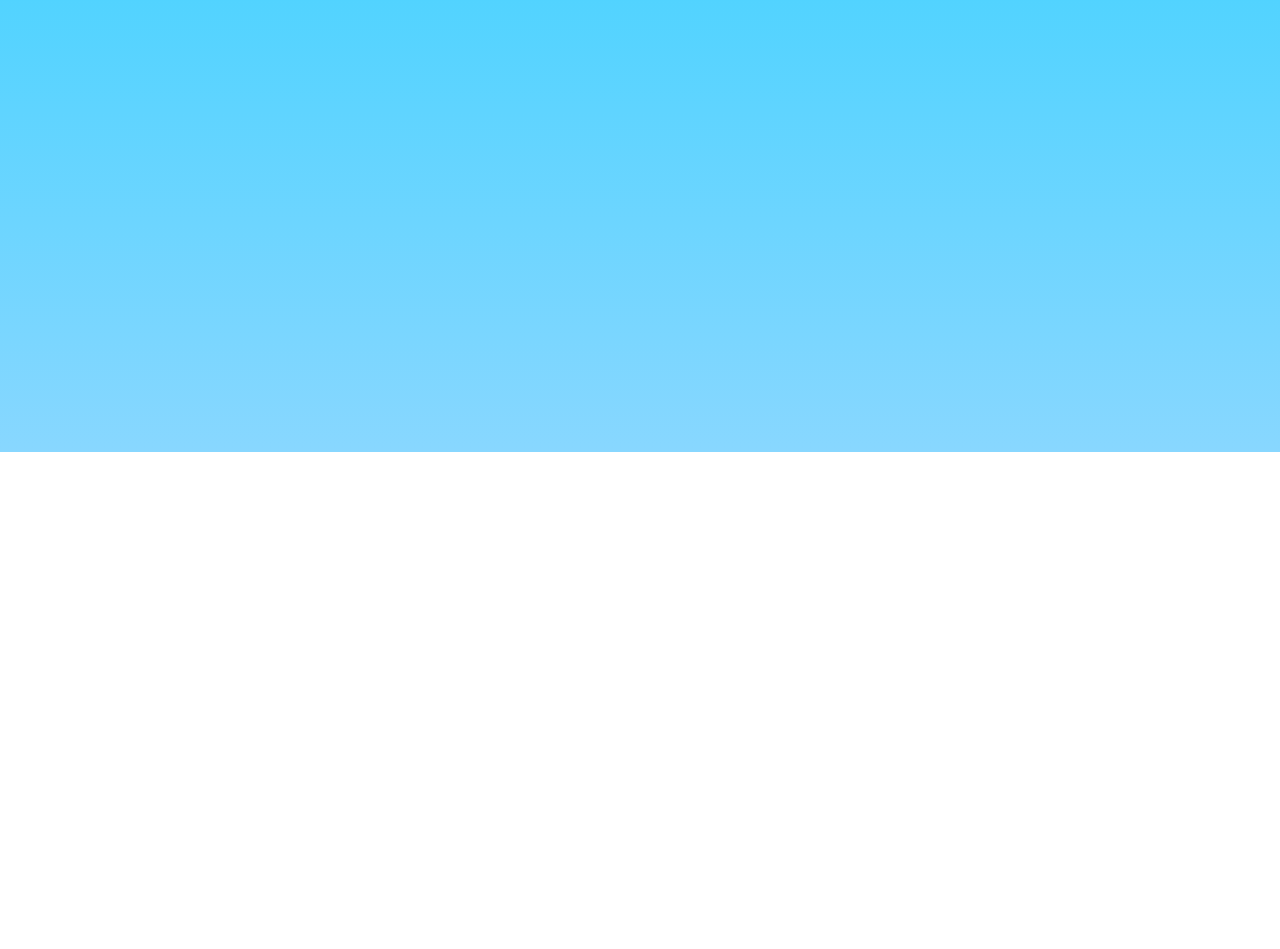
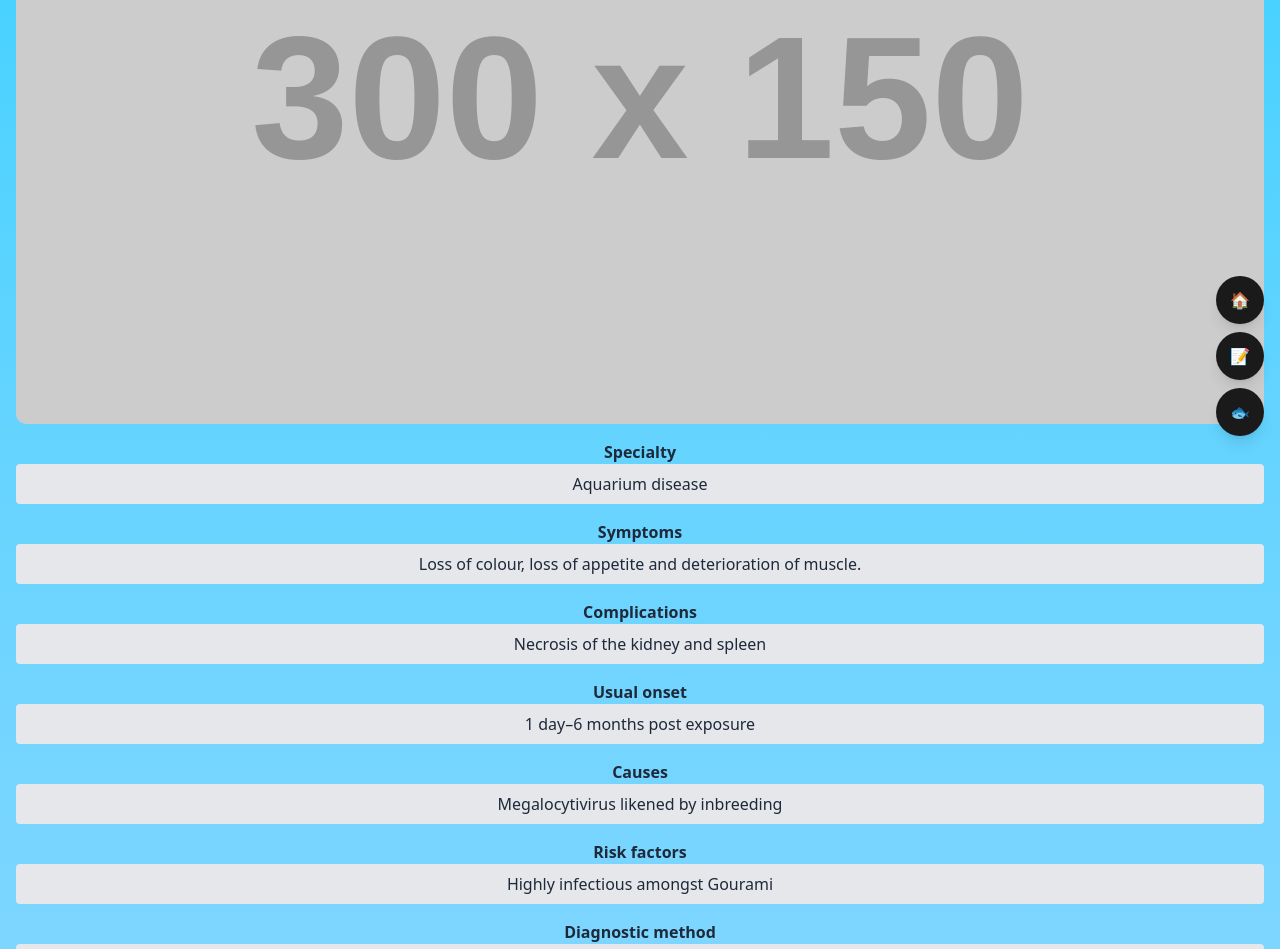
Before and after one commit to bigguydunk/Aquaminder, a React (Vite) app in the folder REAL/Aqua/Aquaminder/: page /disease-detail in a window 1280 px wide. Before the commit this address had no page. Shown: the part 348-1297 px from the top of the page. Before the commit the page ends 800 px from the top, so only its background shows below. Built offline with nearby package versions, Linux system fonts and the light colour scheme.

Commit message:
Search Gourami and click for a surprise

```diff
--- a/REAL/Aqua/Aquaminder/src/App.tsx
+++ b/REAL/Aqua/Aquaminder/src/App.tsx
@@ -1,6 +1,7 @@
 import { BrowserRouter as Router, Routes, Route } from "react-router-dom";
 import Homepage from "./Homepage";
 import DatabaseSearch from "./pages/DatabaseSearch";
+import DiseaseDetail from "./pages/DiseaseDetail";
 
 function App() {
   return (
@@ -8,6 +9,7 @@ function App() {
       <Routes>
         <Route path="/" element={<Homepage />} />
         <Route path="/database-search" element={<DatabaseSearch />} />
+        <Route path="/disease-detail" element={<DiseaseDetail />} />
       </Routes>
     </Router>
   );
--- a/REAL/Aqua/Aquaminder/src/pages/DatabaseSearch.tsx
+++ b/REAL/Aqua/Aquaminder/src/pages/DatabaseSearch.tsx
@@ -15,6 +15,10 @@ const DatabaseSearch = () => {
       result.toLowerCase().includes(searchTerm.toLowerCase())
     );
     setResults(filteredResults);
+  };
+
+  const handleResultClick = () => {
+    navigate("/disease-detail");
   };
 
   return (
@@ -46,7 +50,15 @@ const DatabaseSearch = () => {
           </h3>
           <ul className="list-disc pl-5">
             {results.length > 0 ? (
-              results.map((result, index) => <li key={index}>{result}</li>)
+              results.map((result, index) => (
+                <li
+                  key={index}
+                  onClick={handleResultClick}
+                  className="cursor-pointer text-blue-600 hover:underline"
+                >
+                  {result}
+                </li>
+              ))
             ) : (
               <li>No results found.</li>
             )}
--- /dev/null
+++ b/REAL/Aqua/Aquaminder/src/pages/DiseaseDetail.tsx
@@ -0,0 +1,101 @@
+import React from "react";
+import { useNavigate } from "react-router-dom";
+
+const DiseaseDetail = () => {
+  const navigate = useNavigate();
+
+  return (
+    <div className="min-h-screen bg-gradient-to-b from-[#28D0FF] to-[#88D7FF] text-gray-800">
+      <header className="bg-gray-800 text-white p-4 flex justify-between items-center">
+        <button onClick={() => navigate(-1)} className="text-xl">
+          ←
+        </button>
+        <h1 className="text-xl font-bold">Aquaminder</h1>
+        <span>🐟</span>
+      </header>
+      <main className="p-4">
+        <h2 className="text-lg font-semibold mb-4">Iridovirus Dwarf Gourami Disease</h2>
+        <div className="mb-4">
+          <img
+            src="https://via.placeholder.com/300x150"
+            alt="Gambar Penyakit"
+            className="w-full rounded-lg mb-4"
+          />
+          <div className="space-y-4">
+            <div>
+              <h3 className="font-semibold">Specialty</h3>
+              <p className="bg-gray-200 p-2 rounded">Aquarium disease</p>
+            </div>
+            <div>
+              <h3 className="font-semibold">Symptoms</h3>
+              <p className="bg-gray-200 p-2 rounded">
+                Loss of colour, loss of appetite and deterioration of muscle.
+              </p>
+            </div>
+            <div>
+              <h3 className="font-semibold">Complications</h3>
+              <p className="bg-gray-200 p-2 rounded">Necrosis of the kidney and spleen</p>
+            </div>
+            <div>
+              <h3 className="font-semibold">Usual onset</h3>
+              <p className="bg-gray-200 p-2 rounded">1 day–6 months post exposure</p>
+            </div>
+            <div>
+              <h3 className="font-semibold">Causes</h3>
+              <p className="bg-gray-200 p-2 rounded">
+                Megalocytivirus likened by inbreeding
+              </p>
+            </div>
+            <div>
+              <h3 className="font-semibold">Risk factors</h3>
+              <p className="bg-gray-200 p-2 rounded">
+                Highly infectious amongst Gourami
+              </p>
+            </div>
+            <div>
+              <h3 className="font-semibold">Diagnostic method</h3>
+              <p className="bg-gray-200 p-2 rounded">Observation of symptoms</p>
+            </div>
+            <div>
+              <h3 className="font-semibold">Prevention</h3>
+              <p className="bg-gray-200 p-2 rounded">
+                Obtaining Dwarf gourami from reputable sources, keeping them in a low-stress
+                environment. Once infected, avoid adding any gourami to the aquarium for a period
+                of three months.
+              </p>
+            </div>
+            <div>
+              <h3 className="font-semibold">Treatment & Medication</h3>
+              <p className="bg-gray-200 p-2 rounded">None, always fatal</p>
+            </div>
+          </div>
+        </div>
+      </main>
+      <div className="fixed bottom-4 right-4 flex flex-col items-center gap-2">
+        <button
+          onClick={() => navigate("/")}
+          className="w-12 h-12 rounded-full bg-white text-black shadow-lg hover:bg-gray-200 flex items-center justify-center"
+          title="Home"
+        >
+          🏠
+        </button>
+        <button
+          onClick={() => navigate("/database-search")}
+          className="w-12 h-12 rounded-full bg-white text-black shadow-lg hover:bg-gray-200 flex items-center justify-center"
+          title="D-Database"
+        >
+          📝
+        </button>
+        <button
+          onClick={() => navigate("/foodstock")}
+          className="w-12 h-12 rounded-full bg-white text-black shadow-lg hover:bg-gray-200 flex items-center justify-center"
+          title="Foodstock"
+        >
+          🐟
+        </button>
+      </div>
+    </div>
+  );
+};
+
+export default DiseaseDetail;
```
